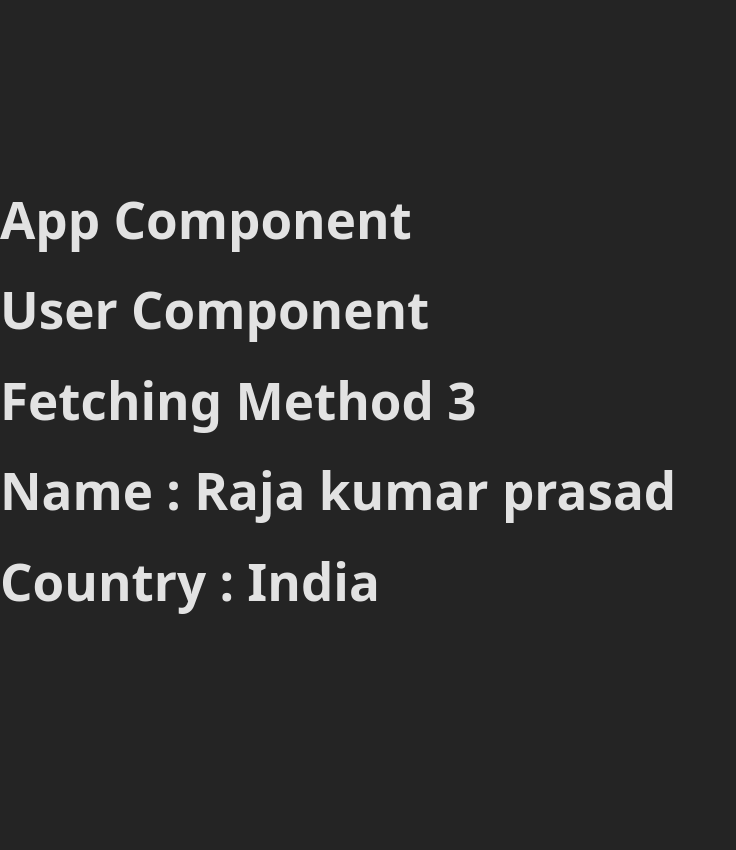
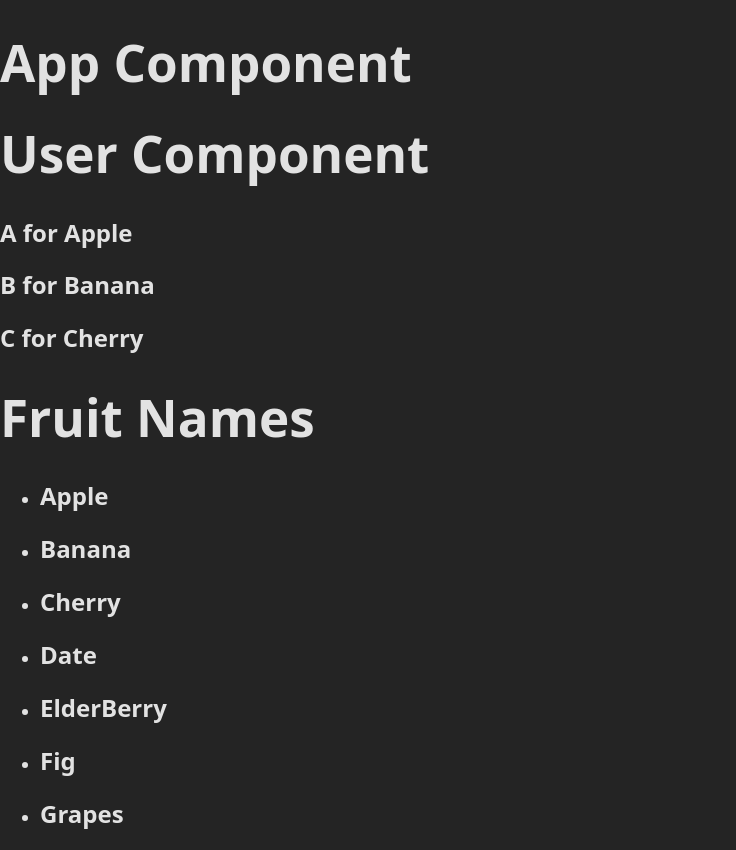
Before and after one commit to ajarubab/react-19-learning-2025, a React (Vite) app: page / in a window 1280 px wide. Shown: the whole page, without its empty margins (0-736 px from the left). Before the commit the page ends 800 px from the top, so only its background shows below. Built offline with nearby package versions, Linux system fonts and the light colour scheme.

Commit message:
sending parent component array type data into child component and accessing all array elements

```diff
--- a/src/App.jsx
+++ b/src/App.jsx
@@ -1,10 +1,11 @@
 import User from "./user";
 
 function App(){
+    let fruitNames = ["Apple","Banana","Cherry","Date","ElderBerry","Fig","Grapes"]
     return(
         <div>
             <h1>App Component</h1>
-            <User Name = "Raja kumar prasad" Country = "India"/>
+            <User fruits = {fruitNames}/>
         </div>
     )
 }
--- a/src/user.jsx
+++ b/src/user.jsx
@@ -1,12 +1,25 @@
-function User({Name,Country}){
+function User({ fruits }) {
     return (
         <div>
             <h1>User Component</h1>
-            <h1>Fetching Method 3</h1>
-            <h1>Name : {Name}</h1>
-            <h1>Country : {Country}</h1>
+            <div>
+                <h2>A for {fruits[0]}</h2>
+                <h2>B for {fruits[1]}</h2>
+                <h2>C for {fruits[2]}</h2>
+            </div>
+            <div>
+                <h1>Fruit Names</h1>
+                <ul>
+                    {fruits.map((fruit, i) => (
+                        <li key={i}>
+                            <h2>{fruit}</h2>
+                        </li>
+                    ))}
+                </ul>
+            </div>
         </div>
-)
+
+    )
 }
 
 export default User;
```
